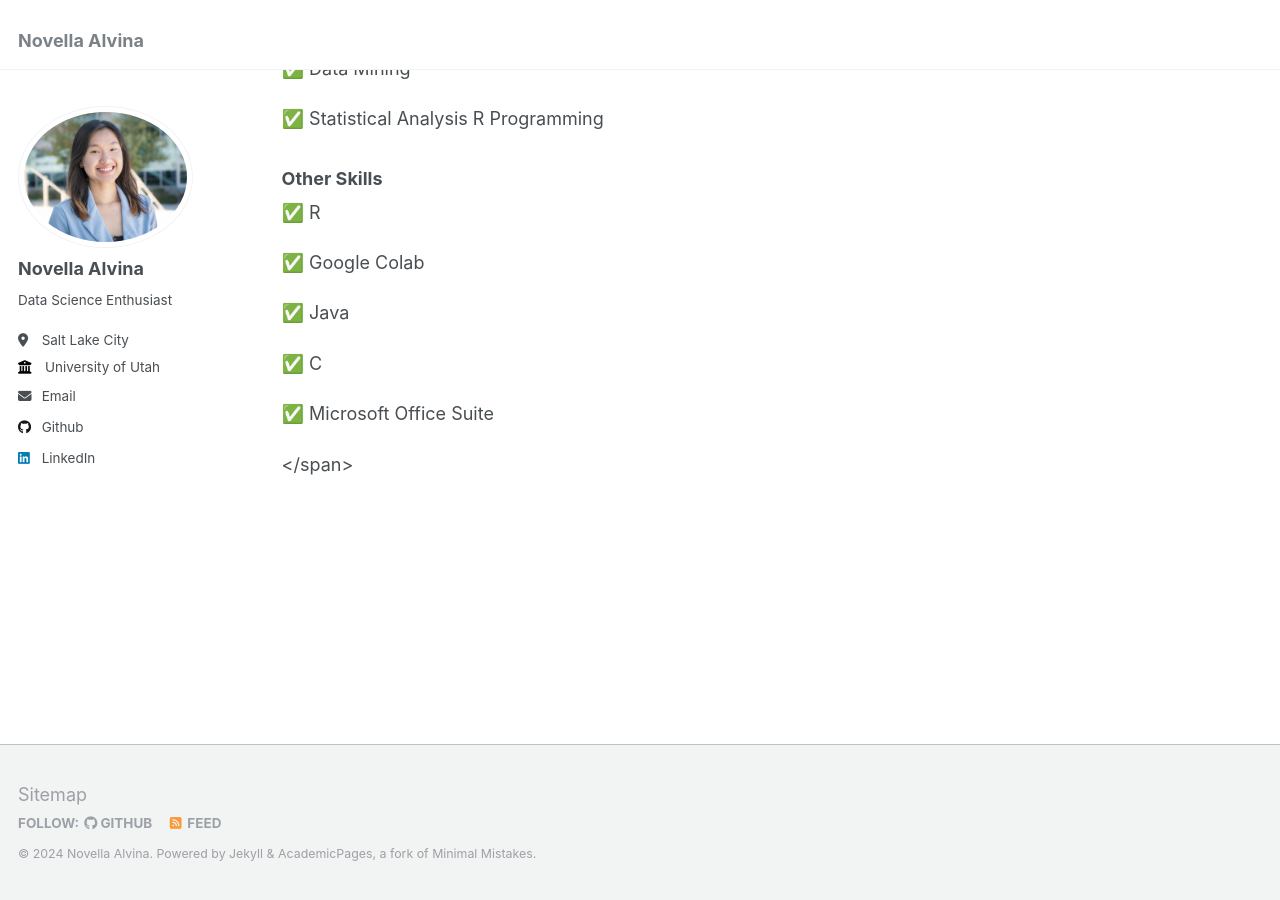
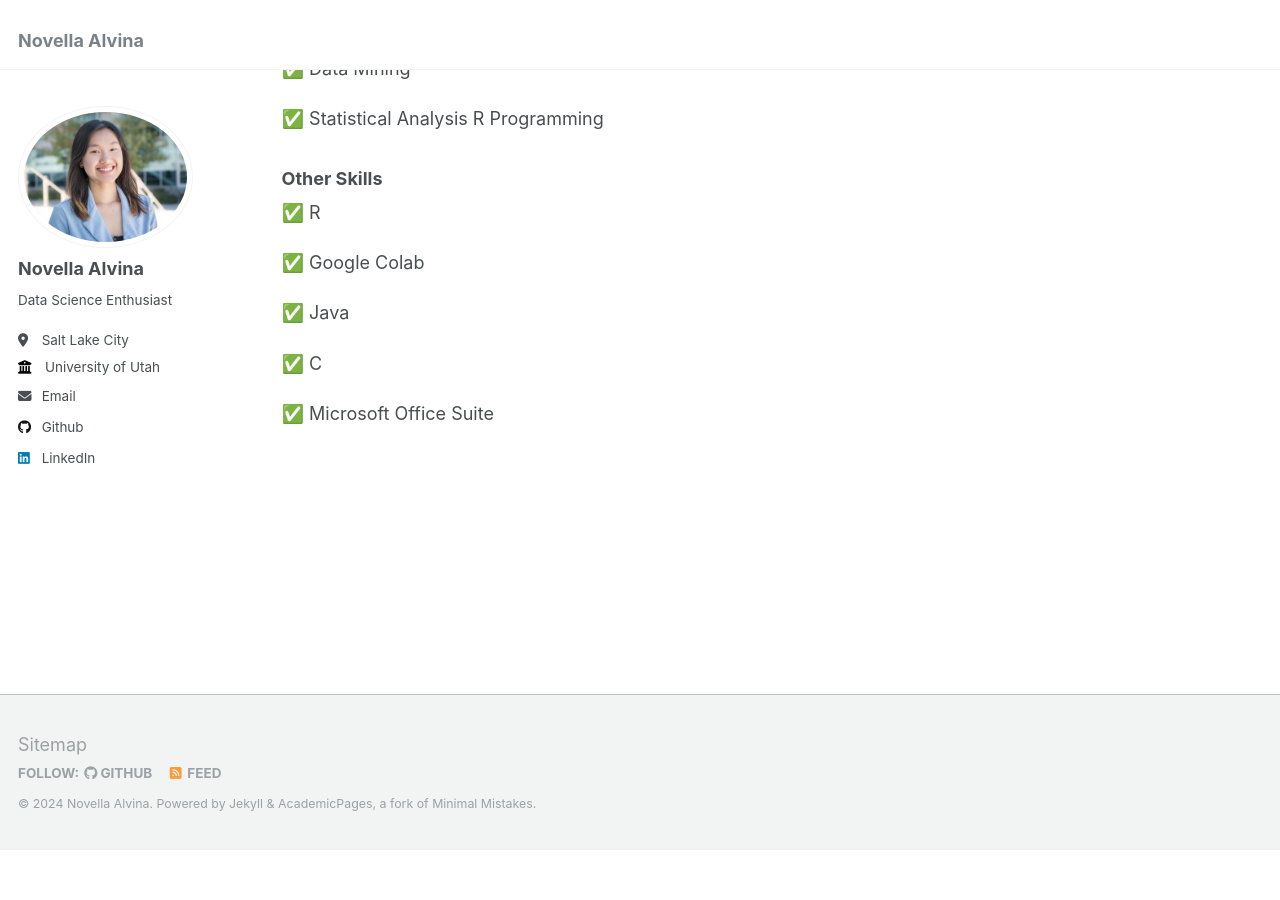
Before and after one commit to novellaalvina/novellaalvina.github.io, a Jekyll site: the page built from _pages/about.md, in a window 1280 px wide and 900 px high, scrolled down 3697 px. Built offline with Jekyll 4.4.1, drawn with Linux system fonts in a browser that asks for light colours; after the commit the page ends 4546 px from its top, so only the background shows below that.

Commit message:
remove span

```diff
--- a/_pages/about.md
+++ b/_pages/about.md
@@ -174,4 +174,4 @@ td, th {
 <p style="text-align:left;"> ✅ Java </p>
 <p style="text-align:left;"> ✅ C </p>
 <p style="text-align:left;"> ✅ Microsoft Office Suite </p>
-</span></p>
+</p>
```
